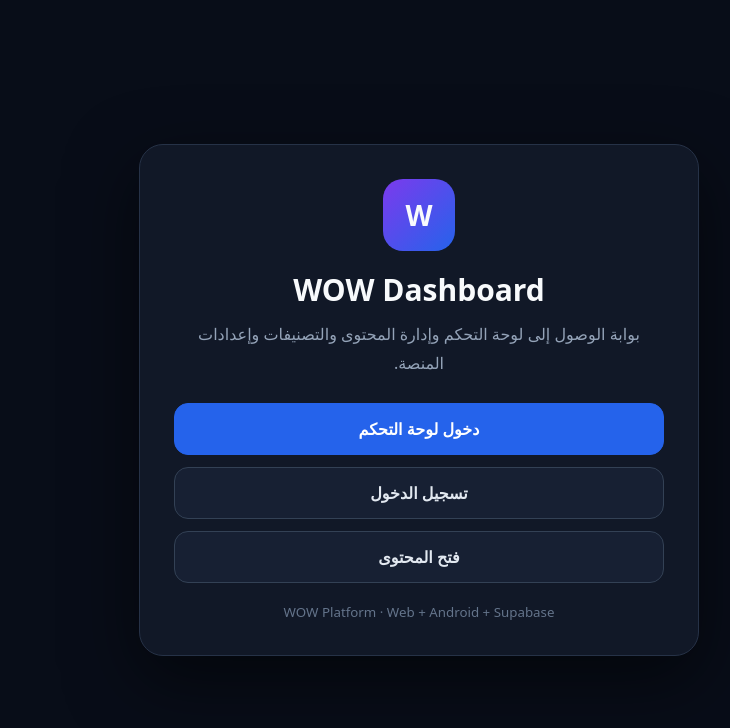
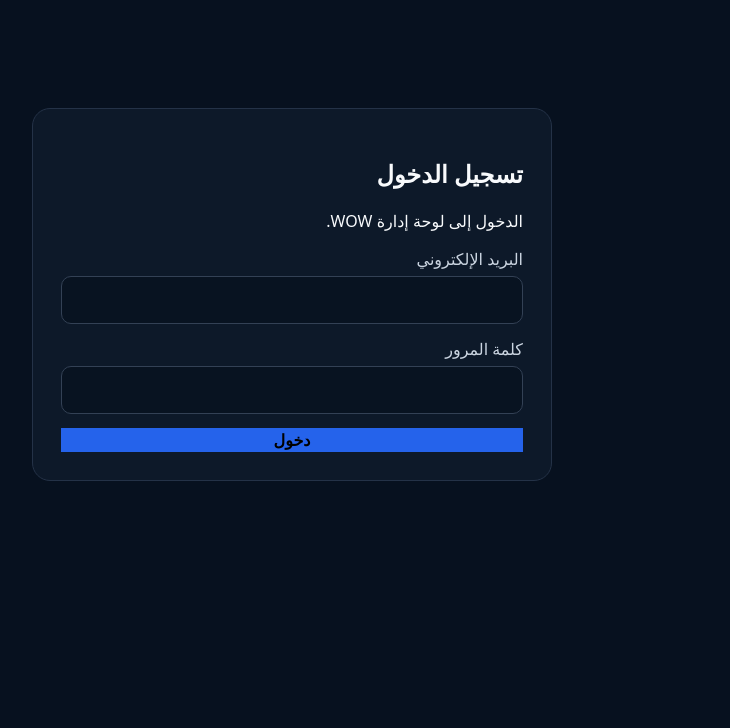
Before and after one commit to gpldroid/quran-karim, a Next.js app in the folder web/: page /wow/ in a window 1280 px wide. Shown: the top 728 px of the page, without its empty margins (467-1197 px from the left). Built offline with nearby package versions, Linux system fonts and the light colour scheme; no server answers.

Commit message:
fix: make dashboard login the only web entry page

```diff
--- a/web/app/page.tsx
+++ b/web/app/page.tsx
@@ -1,21 +1,19 @@
 "use client";
 
+import { FormEvent, useState } from "react";
+import { supabase } from "../lib/supabase/client";
 const BASE = process.env.NEXT_PUBLIC_BASE_PATH || "/wow";
 
-export default function Home() {
-  return (
-    <main dir="rtl" style={{minHeight:"100vh",display:"grid",placeItems:"center",padding:"24px",background:"#080d18",color:"#f8fafc"}}>
-      <section style={{width:"min(92%,560px)",padding:"34px",border:"1px solid #263247",borderRadius:"24px",background:"#111827",boxShadow:"0 24px 70px #0008",textAlign:"center"}}>
-        <div style={{width:"72px",height:"72px",margin:"0 auto 18px",borderRadius:"20px",display:"grid",placeItems:"center",background:"linear-gradient(135deg,#7c3aed,#2563eb)",fontSize:"28px",fontWeight:900}}>W</div>
-        <h1 style={{margin:"0 0 10px",fontSize:"30px"}}>WOW Dashboard</h1>
-        <p style={{margin:"0 auto 26px",color:"#94a3b8",lineHeight:1.8}}>بوابة الوصول إلى لوحة التحكم وإدارة المحتوى والتصنيفات وإعدادات المنصة.</p>
-        <div style={{display:"grid",gap:"12px"}}>
-          <a href={BASE+"/dashboard/"} style={{display:"block",padding:"14px 18px",borderRadius:"14px",textDecoration:"none",fontWeight:800,border:"1px solid #2563eb",color:"#fff",background:"#2563eb"}}>دخول لوحة التحكم</a>
-          <a href={BASE+"/login/"} style={{display:"block",padding:"14px 18px",borderRadius:"14px",textDecoration:"none",fontWeight:800,border:"1px solid #334155",color:"#e2e8f0",background:"#172033"}}>تسجيل الدخول</a>
-          <a href={BASE+"/content/"} style={{display:"block",padding:"14px 18px",borderRadius:"14px",textDecoration:"none",fontWeight:800,border:"1px solid #334155",color:"#e2e8f0",background:"#172033"}}>فتح المحتوى</a>
-        </div>
-        <small style={{display:"block",marginTop:"20px",color:"#64748b"}}>WOW Platform · Web + Android + Supabase</small>
-      </section>
-    </main>
-  );
+export default function Home(){
+  const [email,setEmail]=useState("");
+  const [password,setPassword]=useState("");
+  const [message,setMessage]=useState("");
+  async function submit(event:FormEvent){
+    event.preventDefault(); setMessage("");
+    if(!supabase){setMessage("إعدادات Supabase غير موجودة.");return;}
+    const {error}=await supabase.auth.signInWithPassword({email,password});
+    if(error){setMessage(error.message);return;}
+    window.location.href=BASE+"/dashboard/";
+  }
+  return <main className="shell" dir="rtl"><section className="auth-card"><h1>تسجيل الدخول</h1><p>الدخول إلى لوحة إدارة WOW.</p><form onSubmit={submit}><label>البريد الإلكتروني<input type="email" required value={email} onChange={e=>setEmail(e.target.value)}/></label><label>كلمة المرور<input type="password" required value={password} onChange={e=>setPassword(e.target.value)}/></label><button className="primary" type="submit">دخول</button>{message&&<p className="message" role="alert">{message}</p>}</form></section></main>;
 }
```
